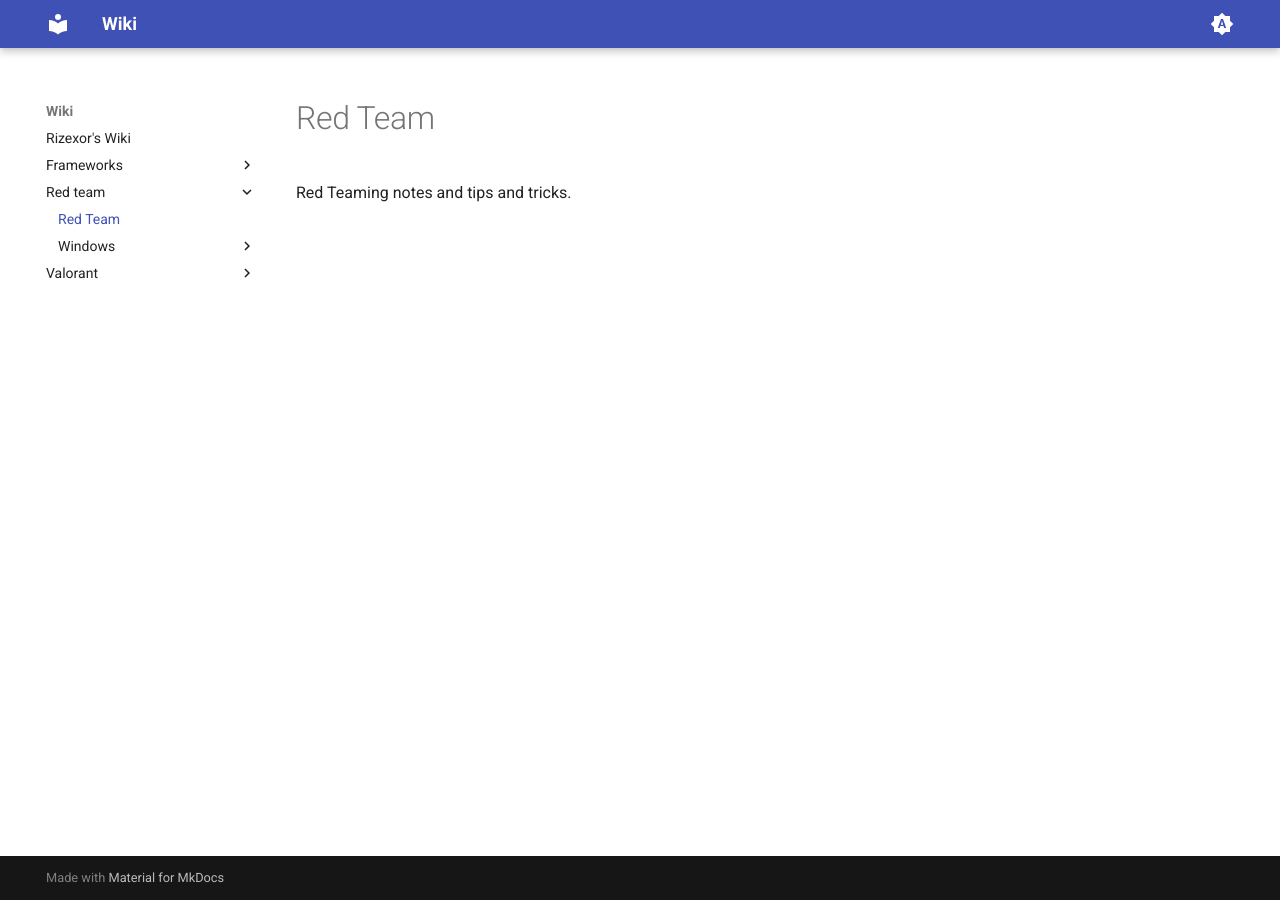
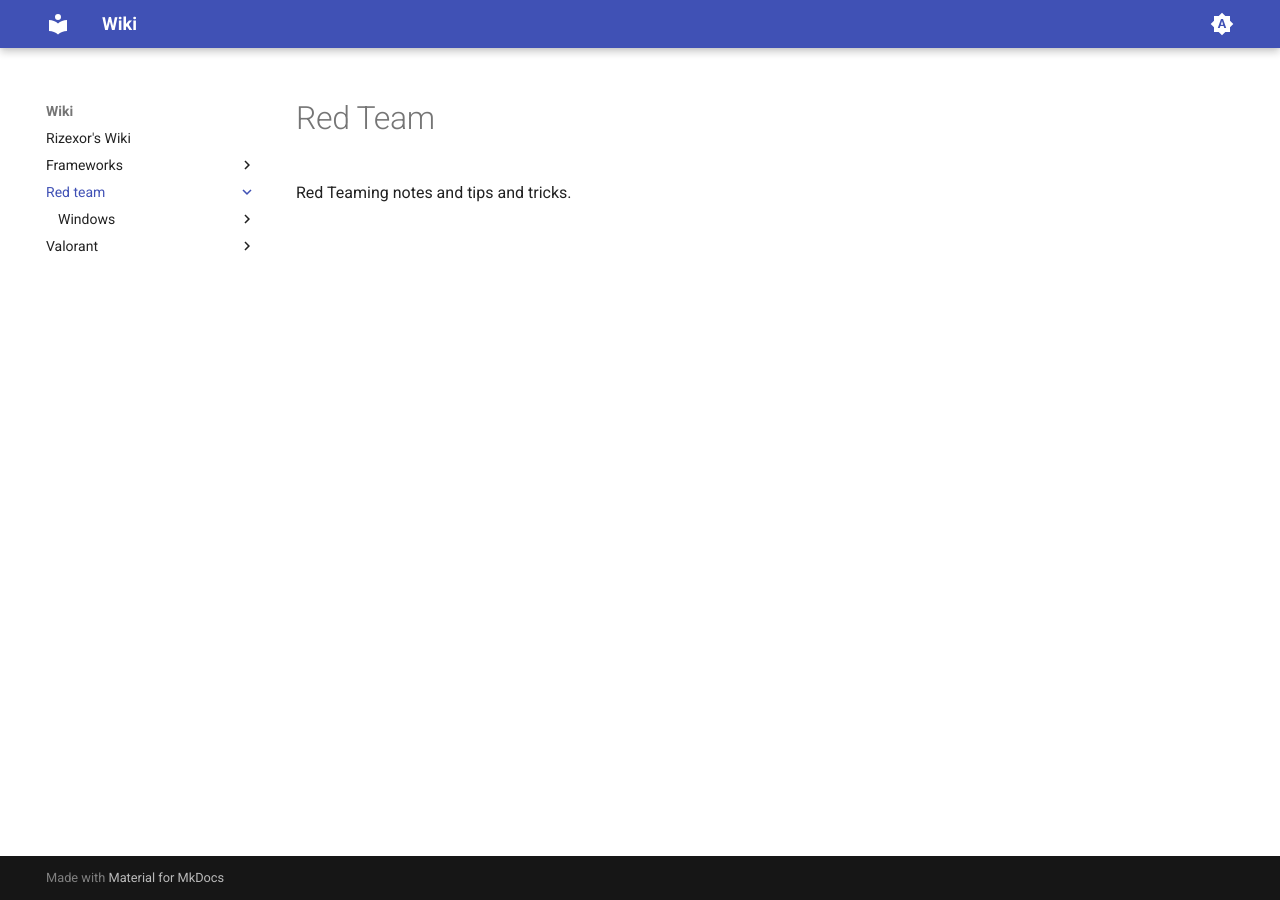
Before and after one commit to navaneeth-dev/wiki, an MkDocs documentation site: the page built from docs/red team/index.md, in a window 1280 px wide. Built offline with MkDocs 1.6.1 and Material for MkDocs 9.7.7, drawn with Linux system fonts in a browser that asks for light colours.

Commit message:
feat: copy code btn and index sections

```diff
--- a/mkdocs.yml
+++ b/mkdocs.yml
@@ -10,6 +10,9 @@ plugins:
   - glightbox
 theme:
   name: material
+  features:
+    - navigation.indexes
+    - content.code.copy
   palette:
   - media: "(prefers-color-scheme)"
     toggle:
```
Also changed, not shown: 1 other file.
